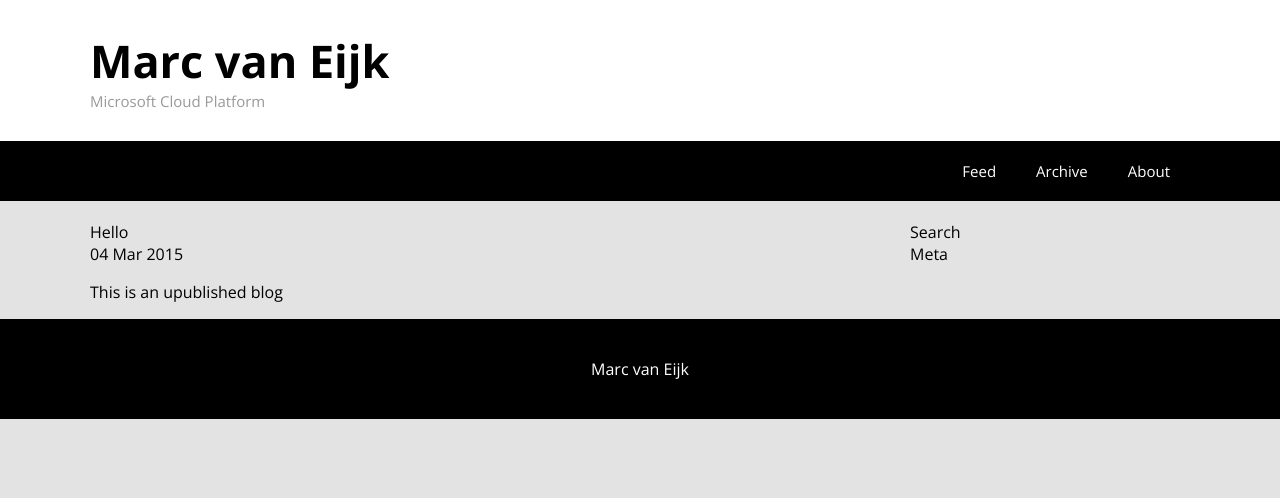
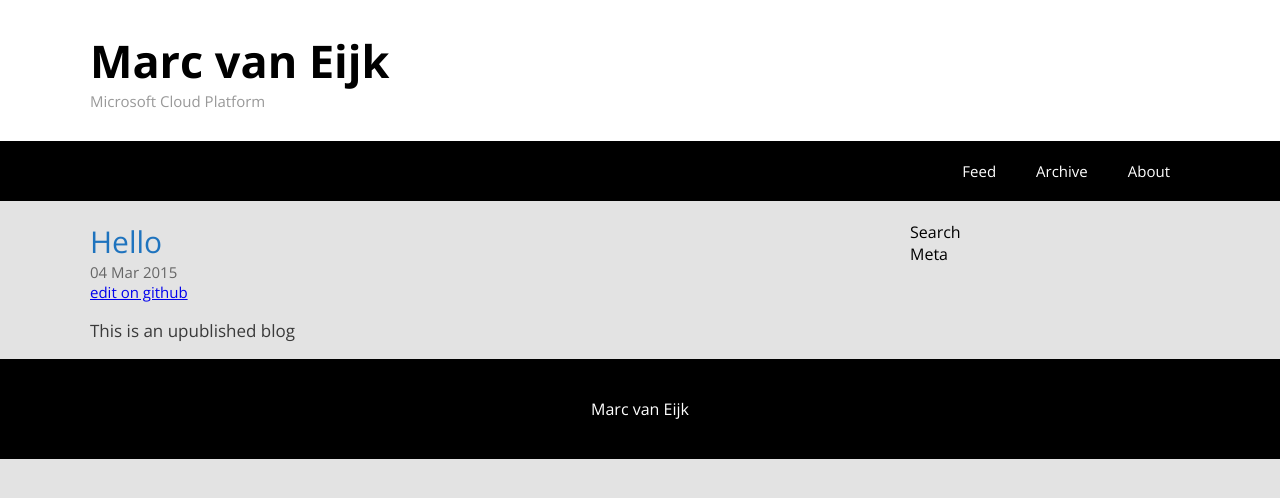
Before and after one commit to marcvaneijkdemo/marcvaneijkdemo.github.io, a Jekyll site: the page built from _posts/2015-01-01-hello.md, in a window 1280 px wide. Shown: the top 498 px of the page. Built offline with Jekyll 4.4.1, drawn with Linux system fonts in a browser that asks for light colours.

Commit message:
Update post.html

```diff
--- a/_layouts/post.html
+++ b/_layouts/post.html
@@ -1,6 +1,9 @@
 ---
 layout: default
 ---
-<div>{{ page.title }}</div>
-<div>{{ page.date | date_to_string }}</div>
-<div>{{ content }}</div>
+<div class="contentTitle">{{ page.title }}</div>
+<div class="contentMeta">{{ page.date | date_to_string }}</div>
+<div class="contentEdit">
+  <a href="{{site.github.repository_url}}/blob/master/{{page.path}}" target="_blank">edit on github</a>
+</div>
+<div class="content">{{ content }}</div>
```
